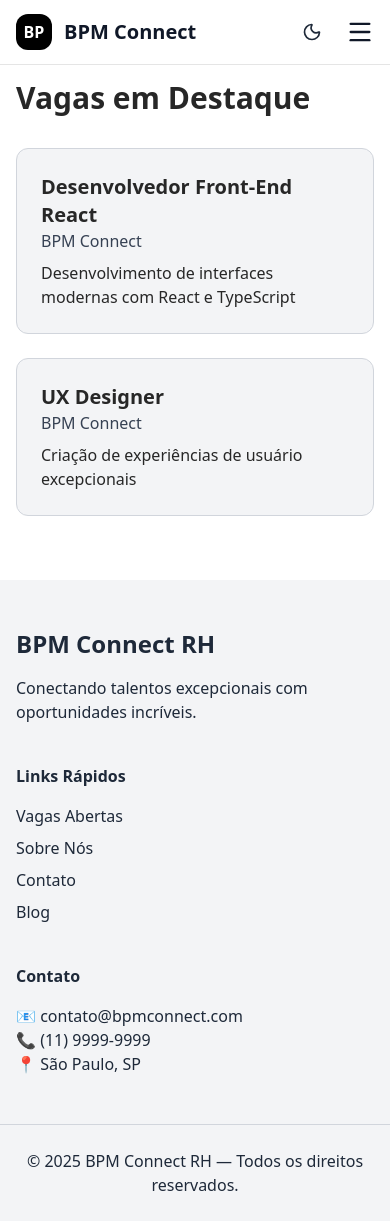
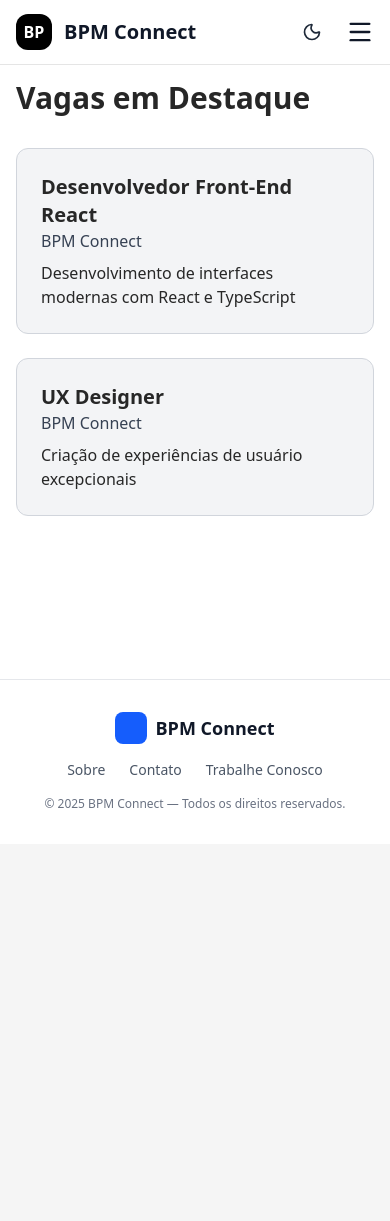
Before and after one commit to FIAP-Global-Solution-2-SEM-2025/Front-End, a React (Vite) app in the folder BPM-Connect/: page / in a window 390 px wide. After the commit the page ends 844 px from the top, so only its background shows below. Built offline with nearby package versions, Linux system fonts and the light colour scheme.

Commit message:
Fix: Melhorei a estilizacao e responsividade do meu footer

```diff
--- a/BPM-Connect/src/components/layout/Footer.tsx
+++ b/BPM-Connect/src/components/layout/Footer.tsx
@@ -1,49 +1,43 @@
 export default function Footer() {
-  const year = new Date().getFullYear();
+  return (
+    <footer className="bg-white dark:bg-[#111] border-t border-gray-200 dark:border-gray-800 mt-10">
+      <div className="max-w-6xl mx-auto py-8 px-4 flex flex-col md:flex-row justify-between items-center gap-4">
 
-  return (
-    <footer className="bg-gray-100 dark:bg-black text-gray-800 dark:text-gray-200 mt-16">
-      <div className="max-w-7xl mx-auto px-4 py-12 grid grid-cols-1 md:grid-cols-4 gap-10">
-
-        {/* LOGO E DESCRIÇÃO */}
-        <div className="md:col-span-2">
-          <h2 className="text-2xl font-bold mb-4">BPM Connect RH</h2>
-          <p className="max-w-md">
-            Conectando talentos excepcionais com oportunidades incríveis.
-          </p>
+        {/* Logo e nome */}
+        <div className="flex items-center gap-2">
+          <div className="w-8 h-8 bg-blue-600 dark:bg-blue-500 rounded-lg" />
+          <span className="text-lg font-semibold text-gray-900 dark:text-white">
+            BPM Connect
+          </span>
         </div>
 
-        {/* LINKS */}
-        <div>
-          <h3 className="font-semibold mb-4">Links Rápidos</h3>
-          <div className="flex flex-col space-y-2">
-            <FooterLink href="/vagas">Vagas Abertas</FooterLink>
-            <FooterLink href="/sobre">Sobre Nós</FooterLink>
-            <FooterLink href="/contato">Contato</FooterLink>
-            <FooterLink href="/blog">Blog</FooterLink>
-          </div>
-        </div>
+        {/* Links */}
+        <nav className="flex gap-6 text-sm">
+          <a
+            href="#"
+            className="text-gray-600 dark:text-gray-300 hover:text-blue-600 dark:hover:text-blue-400 transition"
+          >
+            Sobre
+          </a>
+          <a
+            href="#"
+            className="text-gray-600 dark:text-gray-300 hover:text-blue-600 dark:hover:text-blue-400 transition"
+          >
+            Contato
+          </a>
+          <a
+            href="#"
+            className="text-gray-600 dark:text-gray-300 hover:text-blue-600 dark:hover:text-blue-400 transition"
+          >
+            Trabalhe Conosco
+          </a>
+        </nav>
 
-        {/* CONTATO */}
-        <div>
-          <h3 className="font-semibold mb-4">Contato</h3>
-          <p>📧 contato@bpmconnect.com</p>
-          <p>📞 (11) 9999-9999</p>
-          <p>📍 São Paulo, SP</p>
-        </div>
-      </div>
-
-      <div className="border-t border-gray-300 dark:border-gray-700 py-6 text-center">
-        © {year} BPM Connect RH — Todos os direitos reservados.
+        {/* Direitos autorais */}
+        <p className="text-xs text-gray-500 dark:text-gray-400">
+          © {new Date().getFullYear()} BPM Connect — Todos os direitos reservados.
+        </p>
       </div>
     </footer>
   );
 }
-
-function FooterLink({ href, children }) {
-  return (
-    <a href={href} className="hover:underline text-gray-800 dark:text-gray-300">
-      {children}
-    </a>
-  );
-}
```
